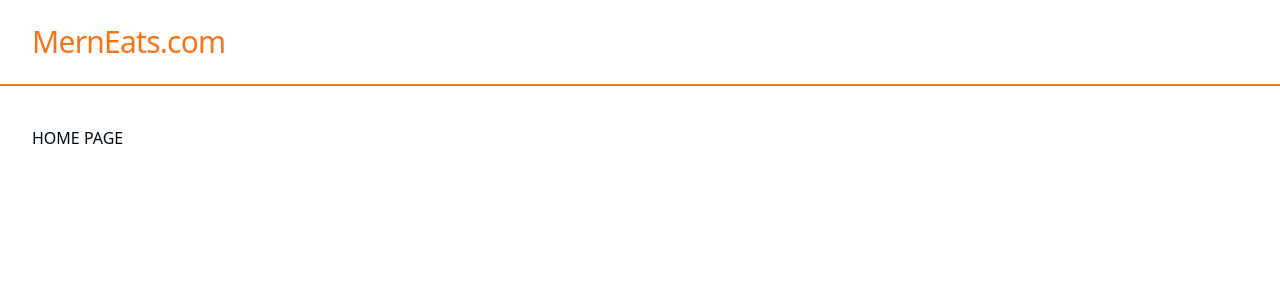
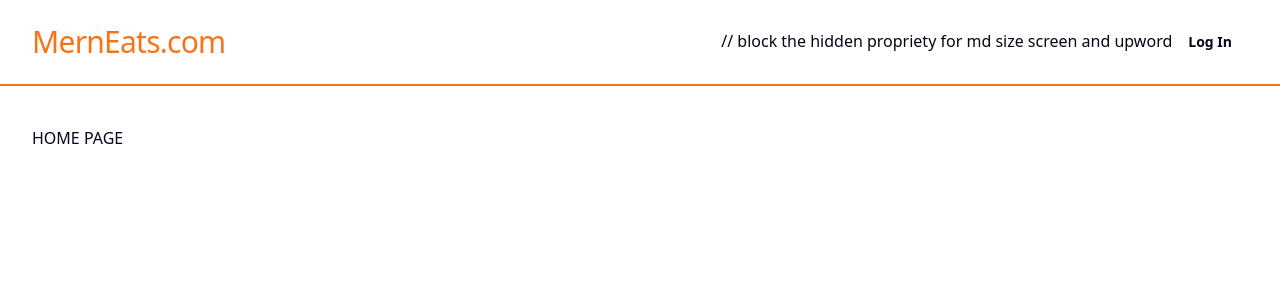
Before and after one commit to aminlahbib/Mean-Food-Ordering-App, a React (Vite) app in the folder Projekts/MERN-FOOD-ORDERING-APP/frontend/: page / in a window 1280 px wide. Shown: the top 300 px of the page. Built offline with nearby package versions, Linux system fonts and the light colour scheme.

Commit message:
desktop nav

```diff
--- a/Projekts/MERN-FOOD-ORDERING-APP/frontend/src/components/Header.tsx
+++ b/Projekts/MERN-FOOD-ORDERING-APP/frontend/src/components/Header.tsx
@@ -1,5 +1,6 @@
 import { Link } from "react-router-dom"
 import MobileNav from "./MobileNav";
+import MainNav from "./MainNav";
 
 const Header = () => {
     return(
@@ -10,8 +11,11 @@
                     className="text-3xl font bold tracking-tight text-orange-500">
                     MernEats.com
                 </Link>
-                <div className="md:hidden">
+                <div className="md:hidden">                      // for medium size screen and up it stays hidden
                     <MobileNav/>
+                </div>
+                <div className="hidden md:block">               // block the hidden propriety for md size screen and upword
+                    <MainNav/>
                 </div>
             </div>
         </div>
--- /dev/null
+++ b/Projekts/MERN-FOOD-ORDERING-APP/frontend/src/components/MainNav.tsx
@@ -0,0 +1,14 @@
+import { Button } from "./ui/button"
+
+const MainNav = () => {
+    return(
+        <Button
+            variant="ghost"
+            className="font-bold hover:text-orange-500 hover:bg_white"
+        >
+            Log In
+        </Button>
+    );
+};
+
+export default MainNav;
```
